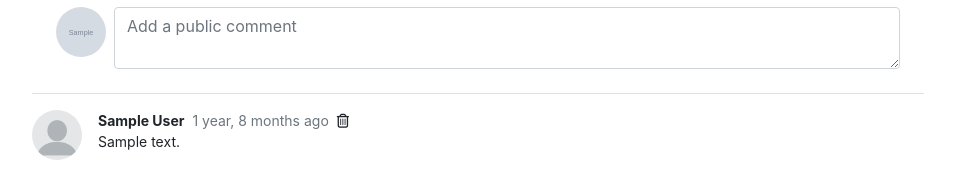
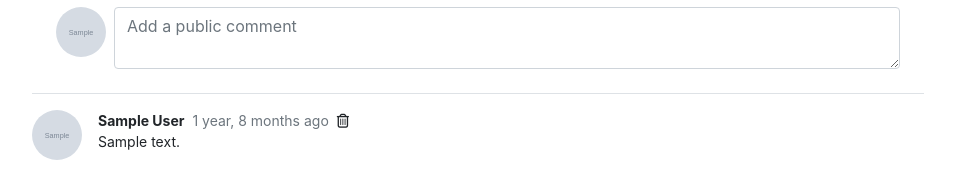
Before and after one commit to lmac-1/cs50w-finalproject, a Django app: page /video/1 in a window 1280 px wide. Shown: the part 803-979 px from the top of the page, without its empty margins (162-1117 px from the left). Run offline with Django 3.2, Linux system fonts and the light colour scheme; a user stored in the database is signed in; tables that the repository leaves empty hold one stand-in row (values such as "Sample post"); grey boxes marked "Sample" are stand-in pictures; data that the repository does not hold is empty; some libraries are stand-ins or nearby versions.

Commit message:
Fixing profile picture on comments for video

```diff
--- a/danceapp/templates/danceapp/video.html
+++ b/danceapp/templates/danceapp/video.html
@@ -58,7 +58,6 @@
                     {% csrf_token %}
                     <div class="d-flex">
                         <!-- TODO - change to profile picture -->
-
                         <img class="circular-picture comment-picture" src="{% if user.profile_picture %}{{user.profile_picture}}{% else %}{% static 'danceapp/images/no-profile-pic.png' %}{% endif %}" alt="profilepic">
                         {{ comment_form }}
 
@@ -74,8 +73,7 @@
             <div class="comments" style="font-size: 14px;">
                 {% for comment in comments %}
                     <div class="comment-item d-flex" id="comment-{{comment.pk}}">
-                        <!-- TODO change to profile picture -->
-                        <img class="circular-picture comment-picture" src="{% static 'danceapp/images/no-profile-pic.png' %}" alt="profilepic">
+                        <img class="circular-picture comment-picture" src="{% if comment.author.profile_picture %}{{comment.author.profile_picture}}{% else %}{% static 'danceapp/images/no-profile-pic.png' %}{% endif %}" alt="profilepic">
                         <div class="d-flex flex-column pl-3">
                             <div class="d-flex">
                                 <div class="comment-name font-weight-bold">{{ comment.author.first_name }} {{ comment.author.last_name }}</div>
```
